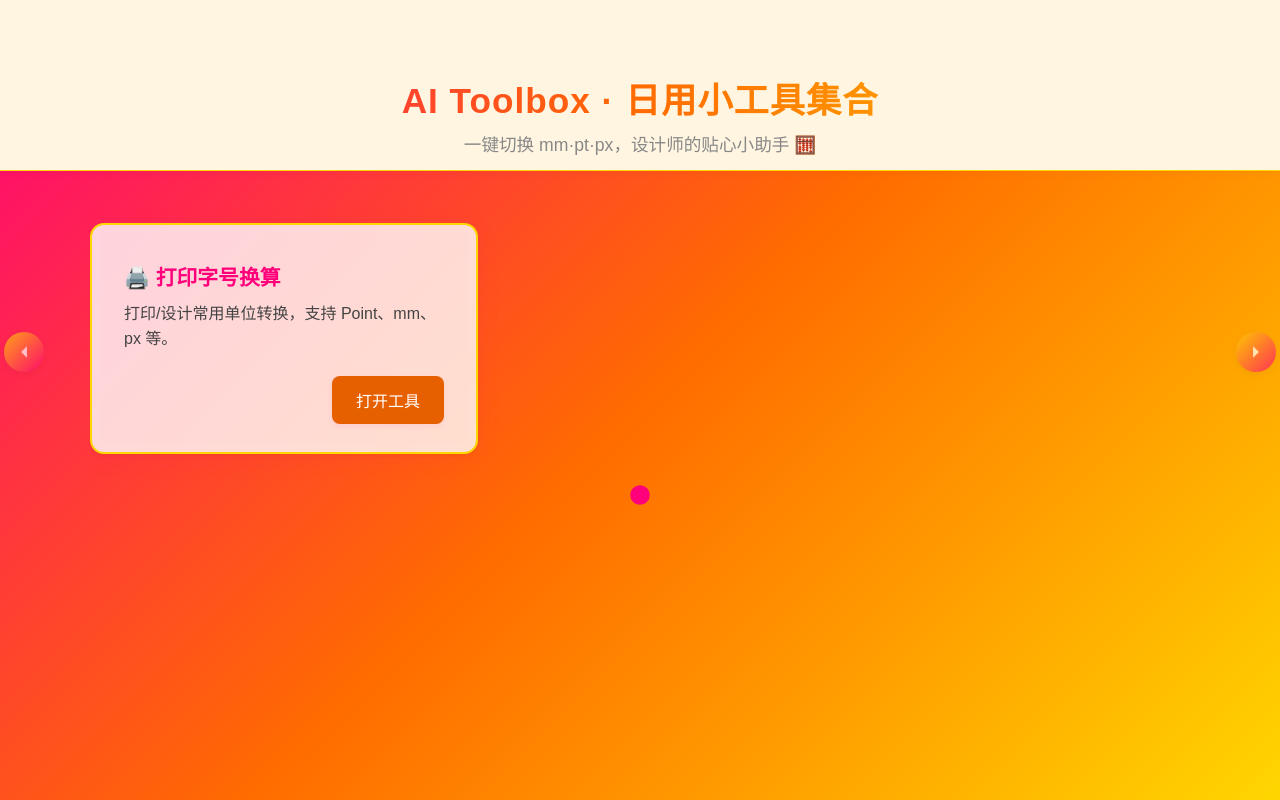
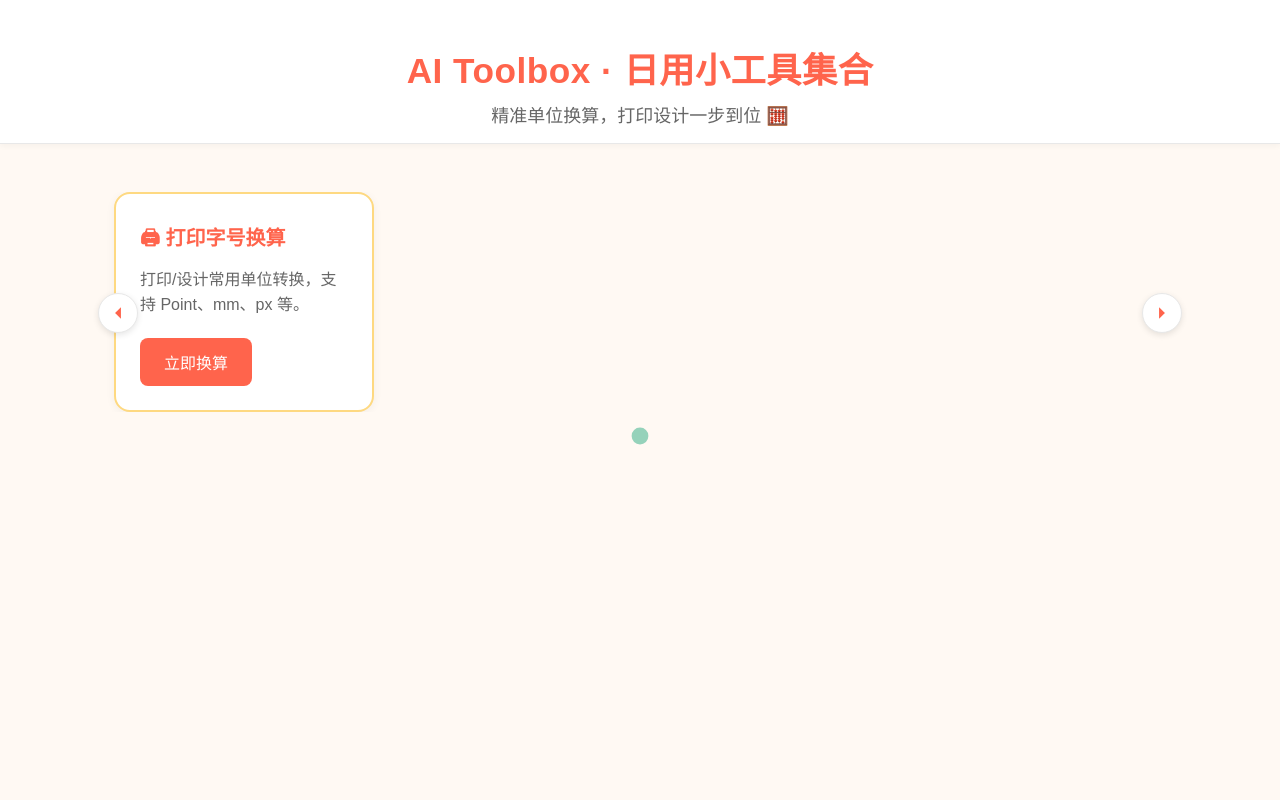
Before and after one commit to larryyssssssss/ai-toolbox, a plain HTML site: page index.html in a window 1280 px wide. Drawn offline with Linux system fonts and the light colour scheme; a web font is replaced by a local one.

Commit message:
feat: fix index page

```diff
--- a/index.html
+++ b/index.html
@@ -5,301 +5,239 @@
   <title>AI Toolbox · 日用小工具集合</title>
   <link rel="icon" href="favicon.svg" type="image/svg+xml" />
   <meta name="viewport" content="width=device-width, initial-scale=1.0">
-  <!-- Inter Rounded & 思源黑体字体 -->
-  <link rel="preconnect" href="https://fonts.gstatic.com" crossorigin>
+  <!-- Inter Rounded & 思源黑体 -->
   <link href="https://fonts.googleapis.com/css2?family=Inter+Rounded:wght@500;700&display=swap" rel="stylesheet">
   <style>
-    :root {
-      --color-primary: #FF6B00;
-      --color-accent: #FF007A;
-      --color-bg-grad-3: #FFD600;
-      --color-bg-grad-4: #FFF5E0;
-      --color-bg-grad-5: #FFF8F0;
-      --color-btn: #E66000;
-      --color-btn-text: #FFF;
-      --color-card-shadow: rgba(255, 0, 122, 0.08);
-      --color-card-inner: rgba(0,0,0,0.05);
-      --color-card-glass: rgba(255,255,255,0.80);
-      --color-card-border: #FFD600;
-      --color-card-hover: #FF6B00;
-      --color-btn-hover: #FF007A;
-      --color-dot: #FFD600;
-      --color-dot-active: #FF007A;
-      --color-title: #222;
-      --color-subtitle: #888;
-      --color-card-title: #FF007A;
-      --color-card-desc: #444;
+    /* =========  马卡龙色板  ========= */
+    :root{
+      --primary:#FF644C;          /* CTA / 高亮 – 珊瑚橙 */
+      --accent:#95D2BA;           /* Hover / 强调 – 馥郁薄荷绿 */
+      --highlight:#FED981;        /* 辅助 – 柔和奶油黄 */
+      --neutral-bg:#FFF9F3;       /* 页面底色 – 奶油白 */
+      --neutral-card:#FFFFFF;
+      --neutral-border:#E8E8E8;
+      --text-main:#222;
+      --text-sub:#666;
+    }
+    *{box-sizing:border-box}
+    body{
+      margin:0;
+      font-family:'Inter Rounded','思源黑体',sans-serif;
+      background:var(--neutral-bg);
+      color:var(--text-main);
+      -webkit-font-smoothing:antialiased;
     }
 
-    body {
-      min-height: 100vh;
-      margin: 0;
-      padding: 0;
-      font-family: 'Inter Rounded', '思源黑体', 'PingFang SC', 'Helvetica Neue', Arial, sans-serif;
-      color: var(--color-title);
-      background: linear-gradient(135deg, var(--color-accent) 0%, var(--color-primary) 50%, var(--color-bg-grad-3) 100%);
-      position: relative;
-      overflow-x: hidden;
+    /* ---------- 头部 ---------- */
+    header{
+      background:var(--neutral-card);
+      border-bottom:1px solid var(--neutral-border);
+      box-shadow:0 2px 6px rgba(0,0,0,.04);
+      text-align:center;
+      padding:42px 0 16px;
+      position:sticky;
+      top:0;
+      z-index:10;
     }
-    /* 粒子噪点背景 */
-    body::before {
-      content: "";
-      position: fixed;
-      inset: 0;
-      pointer-events: none;
-      background: url('assets/noise.svg');
-      opacity: 0.05;
-      z-index: 0;
-      background-size: cover;
-      background-blend-mode: soft-light;
+    h1{
+      margin:0 0 8px;
+      font-size:2.2rem;
+      font-weight:700;
+      color:var(--primary);
+      letter-spacing:.5px;
     }
-    header {
-      text-align: center;
-      padding: 48px 0 14px 0;
-      background: var(--color-bg-grad-4);
-      border-bottom: 1.5px solid var(--color-bg-grad-3);
-      box-shadow: 0 2px 8px rgba(0,0,0,.03);
-      backdrop-filter: blur(2px);
+    .desc{
+      margin:0;
+      font-size:1.125rem;
+      color:var(--text-sub);
     }
-    h1 {
-      font-size: 2.2rem;
-      font-family: 'Inter Rounded', '思源黑体', sans-serif;
-      font-weight: 700;
-      margin-bottom: 8px;
-      letter-spacing: 1px;
-      background: linear-gradient(90deg, var(--color-accent), var(--color-primary), var(--color-bg-grad-3));
-      -webkit-background-clip: text;
-      -webkit-text-fill-color: transparent;
-      background-clip: text;
-      text-fill-color: transparent;
+
+    /* ---------- 工具区域 ---------- */
+    .tools-wrapper{
+      position:relative;
+      max-width:1100px;
+      margin:0 auto;
+      padding:48px 0 40px;
     }
-    .desc {
-      color: var(--color-subtitle);
-      font-size: 1.1rem;
-      margin-bottom: 0;
-      font-family: 'Inter Rounded', '思源黑体', sans-serif;
+    .grid{
+      display:flex;
+      gap:28px;
+      overflow-x:auto;
+      scroll-behavior:smooth;
+      padding-left:24px;
     }
-    .swiper-container {
-      position: relative;
-      overflow: hidden;
-      padding: 0 24px;
-      max-width: 100vw;
-      margin: 0 auto;
+    @media(min-width:600px){
+      .grid::after{content:"";flex:0 0 120px;}
     }
-    .grid {
-      display: flex;
-      flex-wrap: nowrap;
-      gap: 32px;
-      justify-content: flex-start;
-      padding: 52px 0 24px 0;
-      max-width: 1100px;
-      margin: 0 auto;
-      overflow-x: auto;
-      scroll-behavior: smooth;
-      z-index: 1;
+
+    /* ---------- 卡片 ---------- */
+    .card{
+      flex:0 0 260px;
+      background:var(--neutral-card);
+      border:2px solid var(--highlight);
+      border-radius:16px;
+      padding:28px 24px 24px;
+      box-shadow:0 2px 10px rgba(0,0,0,.05);
+      display:flex;
+      flex-direction:column;
+      transition:border-color .15s,box-shadow .15s;
     }
-    .card {
-      background: var(--color-card-glass);
-      border-radius: 14px;
-      box-shadow: 0 4px 24px 0 var(--color-card-shadow), 0 1.5px 6px var(--color-card-inner), 0 0 0 8px rgba(255,255,255,0.03) inset;
-      padding: 36px 32px 28px 32px;
-      min-width: 240px;
-      max-width: 320px;
-      text-align: left;
-      border: 2px solid var(--color-card-border);
-      transition: box-shadow .15s, border-color .15s, transform .15s;
-      display: flex;
-      flex-direction: column;
-      justify-content: space-between;
-      position: relative;
-      backdrop-filter: blur(6px);
-      overflow: hidden;
-      z-index: 1;
+    .card:hover{
+      border-color:var(--primary);
+      box-shadow:0 6px 18px rgba(0,0,0,.08);
     }
-    .card:hover, .card:focus-within {
-      box-shadow: 0 8px 32px var(--color-card-shadow), 0 2px 12px var(--color-card-inner);
-      border-color: var(--color-card-hover);
-      transform: translateY(-2px) scale(1.03);
+    .card:active{transform:scale(.97);}
+    .card-title{
+      font-size:1.25rem;
+      font-weight:600;
+      margin:0 0 10px;
+      display:flex;
+      align-items:center;
+      gap:6px;
+      color:var(--primary);
     }
-    .card:active {
-      transform: scale(0.96);
-      box-shadow: 0 6px 18px var(--color-card-shadow);
+    .card-desc{
+      flex:1;
+      font-size:1rem;
+      line-height:1.55;
+      color:var(--text-sub);
+      margin:0 0 20px;
     }
-    .card-title {
-      font-size: 1.3rem;
-      font-weight: 600;
-      margin-bottom: 10px;
-      display: flex;
-      align-items: center;
-      gap: 8px;
-      color: var(--color-card-title);
-      font-family: 'Inter Rounded', '思源黑体', sans-serif;
+    .card-link{
+      align-self:flex-start;
+      min-height:48px;
+      padding:0 24px;
+      background:var(--primary);
+      color:#fff;
+      border-radius:8px;
+      text-decoration:none;
+      font-size:1rem;
+      font-weight:500;
+      display:flex;
+      align-items:center;
+      justify-content:center;
+      transition:background .15s;
     }
-    .card-desc {
-      color: var(--color-card-desc);
-      font-size: 1rem;
-      margin-bottom: 18px;
-      line-height: 1.6;
-      font-family: 'Inter Rounded', '思源黑体', sans-serif;
+    .card-link:hover,
+    .card-link:focus{
+      background:var(--accent);
     }
-    .card-link {
-      align-self: flex-end;
-      min-height: 48px;
-      padding: 0 24px;
-      background: var(--color-btn);
-      color: var(--color-btn-text);
-      border-radius: 8px;
-      text-decoration: none;
-      font-size: 1rem;
-      font-weight: 500;
-      font-family: 'Inter Rounded', '思源黑体', sans-serif;
-      transition: background .18s, color .18s, box-shadow .18s;
-      box-shadow: 0 2px 6px var(--color-card-shadow);
-      border: none;
-      display: flex;
-      align-items: center;
-      justify-content: center;
-      margin-top: 6px;
-      cursor: pointer;
+
+    /* ---------- 箭头 ---------- */
+    .arrow{
+      position:absolute;
+      top:50%;
+      transform:translateY(-50%);
+      width:40px;height:40px;
+      background:var(--neutral-card);
+      border:1px solid var(--neutral-border);
+      border-radius:50%;
+      box-shadow:0 2px 6px rgba(0,0,0,.1);
+      display:flex;
+      align-items:center;
+      justify-content:center;
+      cursor:pointer;
+      transition:background .15s;
     }
-    .card-link:hover, .card-link:focus {
-      background: var(--color-btn-hover);
-      color: #fff;
-      box-shadow: 0 4px 16px var(--color-card-shadow);
+    .arrow svg{fill:var(--primary)}
+    .arrow:hover{background:#fff}
+    .arrow.left{left:8px}
+    .arrow.right{right:8px}
+
+    /* ---------- 分页圆点 ---------- */
+    .dots{
+      margin-top:18px;
+      display:flex;
+      justify-content:center;
+      gap:10px;
     }
-    .card-link:active {
-      background: var(--color-primary);
-      color: #fff;
-      transform: scale(0.96);
+    .dot{
+      width:12px;height:12px;
+      border-radius:50%;
+      background:var(--neutral-border);
+      transition:background .15s,transform .15s;
     }
-    /* Swiper箭头 */
-    .swiper-arrow {
-      position: absolute;
-      top: 50%;
-      transform: translateY(-50%);
-      width: 40px;
-      height: 40px;
-      background: linear-gradient(135deg, #FFD600 0%, #FF007A 100%);
-      border-radius: 50%;
-      border: none;
-      opacity: 0.7;
-      display: flex;
-      align-items: center;
-      justify-content: center;
-      cursor: pointer;
-      z-index: 2;
-      box-shadow: 0 2px 8px rgba(0,0,0,0.08);
-      transition: opacity .16s;
+    .dot.active{
+      background:var(--accent);
+      transform:scale(1.4);
     }
-    .swiper-arrow:hover {
-      opacity: 1;
-    }
-    .swiper-arrow.left { left: 4px;}
-    .swiper-arrow.right { right: 4px;}
-    .swiper-arrow svg { width: 20px; height: 20px; fill: #fff;}
-    /* 分页圆点 */
-    .swiper-dots {
-      display: flex;
-      justify-content: center;
-      align-items: center;
-      gap: 14px;
-      margin: 10px 0 32px 0;
-      z-index: 1;
-    }
-    .swiper-dot {
-      width: 14px;
-      height: 14px;
-      border-radius: 50%;
-      background: var(--color-dot);
-      opacity: 0.5;
-      transition: transform .18s, background .18s;
-    }
-    .swiper-dot.active {
-      background: var(--color-dot-active);
-      opacity: 1;
-      transform: scale(1.4);
-    }
-    @media (max-width: 900px) {
-      .grid { gap: 18px; padding: 32px 0; }
-      .card { min-width: 180px; max-width: 90vw; padding: 24px 12px; }
-      h1 { font-size: 1.3rem; }
-      .swiper-arrow { width: 32px; height: 32px;}
+
+    /* 手机端适配 */
+    @media(max-width:600px){
+      h1{font-size:1.5rem}
+      .desc{font-size:.95rem}
+      .tools-wrapper{padding:32px 0}
+      .card{flex:0 0 220px}
     }
   </style>
 </head>
 <body>
   <header>
-    <h1>AI Toolbox · 日用小工具集合</h1>
-    <div class="desc">一键切换 mm·pt·px，设计师的贴心小助手 🧮</div>
+    <h1>AI&nbsp;Toolbox · 日用小工具集合</h1>
+    <p class="desc">精准单位换算，打印设计一步到位 🧮</p>
   </header>
-  <div class="swiper-container">
-    <button class="swiper-arrow left" aria-label="左移">
-      <svg viewBox="0 0 24 24"><path d="M15.5 19l-7-7 7-7"/></svg>
-    </button>
-    <div class="grid" id="toolGrid" tabindex="0" aria-label="工具列表">
-      <div class="card" tabindex="0">
-        <div class="card-title">🖨️ 打印字号换算</div>
-        <div class="card-desc">打印/设计常用单位转换，支持 Point、mm、px 等。</div>
-        <a class="card-link" href="打印字号 (Point) 换算工具.html" target="_blank">打开工具</a>
-      </div>
-      <!-- 继续添加你的工具卡片 -->
+
+  <section class="tools-wrapper">
+    <div class="arrow left" aria-label="向左" role="button">
+      <svg viewBox="0 0 24 24" width="20" height="20"><path d="M15.5 19l-7-7 7-7"/></svg>
+    </div>
+
+    <div class="grid" id="toolGrid">
+      <article class="card">
+        <h2 class="card-title">🖨 打印字号换算</h2>
+        <p class="card-desc">打印/设计常用单位转换，支持 Point、mm、px 等。</p>
+        <a class="card-link" href="打印字号 (Point) 换算工具.html" target="_blank" rel="noopener">立即换算</a>
+      </article>
+
+      <!-- 在此继续添加工具卡片 -->
       <!--
-      <div class="card" tabindex="0">
-        <div class="card-title">🔧 另一个工具</div>
-        <div class="card-desc">工具简介。</div>
-        <a class="card-link" href="another-tool.html" target="_blank">打开工具</a>
-      </div>
+      <article class="card">
+        <h2 class="card-title">🔧 另一个工具</h2>
+        <p class="card-desc">工具简介。</p>
+        <a class="card-link" href="another-tool.html" target="_blank" rel="noopener">开始使用</a>
+      </article>
       -->
     </div>
-    <button class="swiper-arrow right" aria-label="右移">
-      <svg viewBox="0 0 24 24"><path d="M8.5 5l7 7-7 7"/></svg>
-    </button>
-    <div class="swiper-dots" id="swiperDots"></div>
-  </div>
+
+    <div class="arrow right" aria-label="向右" role="button">
+      <svg viewBox="0 0 24 24" width="20" height="20"><path d="M8.5 5l7 7-7 7"/></svg>
+    </div>
+
+    <div class="dots" id="dots"></div>
+  </section>
+
   <script>
-    // Swiper 横向滚动交互与分页圆点
+    /* 轮播逻辑 + 圆点同步 */
     const grid = document.getElementById('toolGrid');
-    const cards = grid.querySelectorAll('.card');
-    const dots = document.getElementById('swiperDots');
-    const leftBtn = document.querySelector('.swiper-arrow.left');
-    const rightBtn = document.querySelector('.swiper-arrow.right');
-    const cardWidth = 340; // 320+gap
-    let currentIndex = 0;
-    function updateDots() {
-      dots.innerHTML = '';
-      cards.forEach((_, i) => {
-        const dot = document.createElement('div');
-        dot.className = 'swiper-dot' + (i === currentIndex ? ' active' : '');
-        dots.appendChild(dot);
-        dot.onclick = () => scrollToCard(i);
+    const cards = [...grid.children];
+    const dotsBox = document.getElementById('dots');
+    const left = document.querySelector('.arrow.left');
+    const right = document.querySelector('.arrow.right');
+    const gap = 28;
+    const cardWidth = cards[0].getBoundingClientRect().width + gap;
+    let idx = 0;
+
+    function renderDots(){
+      dotsBox.innerHTML='';
+      cards.forEach((_,i)=>{
+        const dot=document.createElement('div');
+        dot.className='dot'+(i===idx?' active':'');
+        dot.onclick=()=>scrollToIdx(i);
+        dotsBox.appendChild(dot);
       });
     }
-    function scrollToCard(idx) {
-      currentIndex = idx;
-      grid.scrollTo({ left: idx * cardWidth, behavior: 'smooth' });
-      updateDots();
+    function scrollToIdx(i){
+      idx=i;
+      grid.scrollTo({left:i*cardWidth,behavior:'smooth'});
+      renderDots();
     }
-    leftBtn.onclick = () => {
-      currentIndex = Math.max(0, currentIndex - 1);
-      scrollToCard(currentIndex);
-    };
-    rightBtn.onclick = () => {
-      currentIndex = Math.min(cards.length - 1, currentIndex + 1);
-      scrollToCard(currentIndex);
-    };
-    grid.addEventListener('wheel', e => {
-      if (Math.abs(e.deltaX) > Math.abs(e.deltaY)) {
-        e.preventDefault();
-        grid.scrollLeft += e.deltaX;
-      }
-    }, {passive: false});
-    // 初始圆点
-    updateDots();
-    // 键盘可访问性
-    grid.addEventListener('keydown', e => {
-      if (e.key === 'ArrowRight') rightBtn.click();
-      if (e.key === 'ArrowLeft') leftBtn.click();
+    left.onclick=()=>scrollToIdx(Math.max(0,idx-1));
+    right.onclick=()=>scrollToIdx(Math.min(cards.length-1,idx+1));
+    grid.addEventListener('scroll',()=>{
+      idx=Math.round(grid.scrollLeft/cardWidth);
+      renderDots();
     });
+    renderDots();
   </script>
 </body>
 </html>
```
